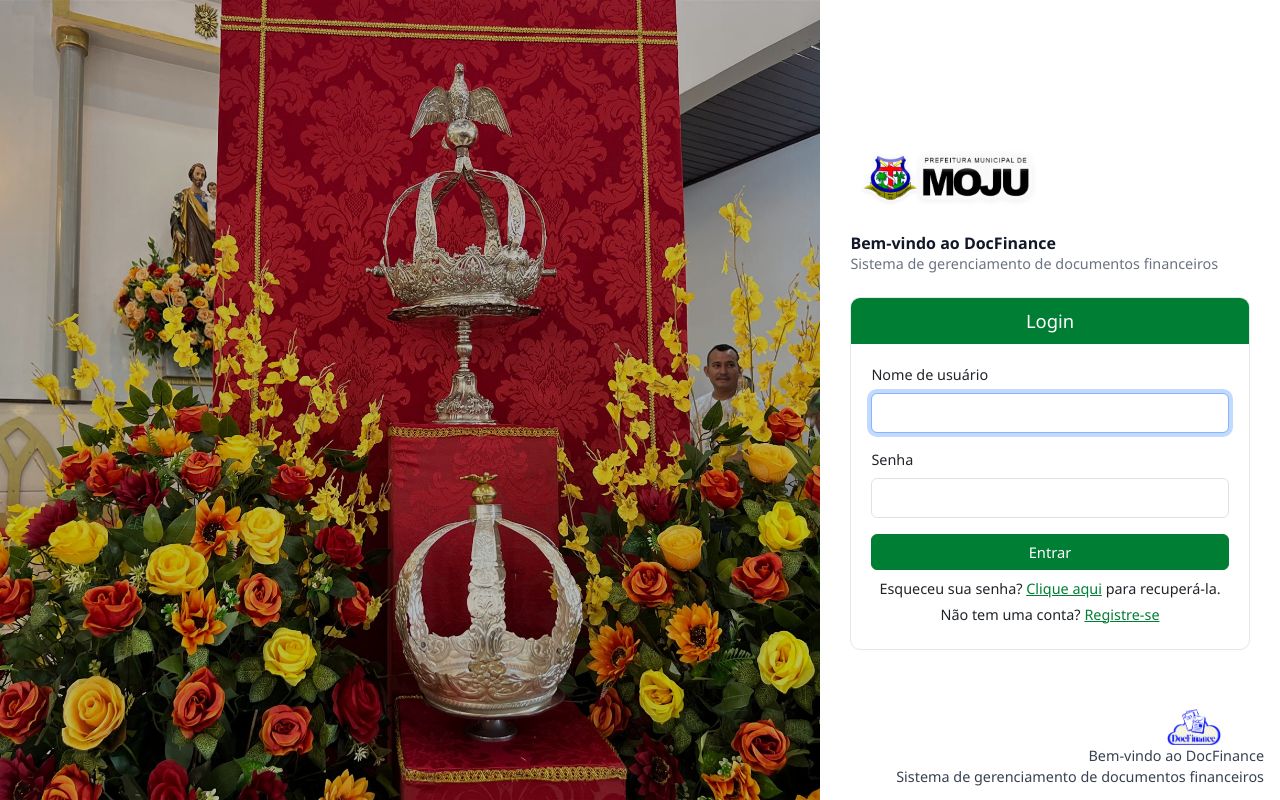
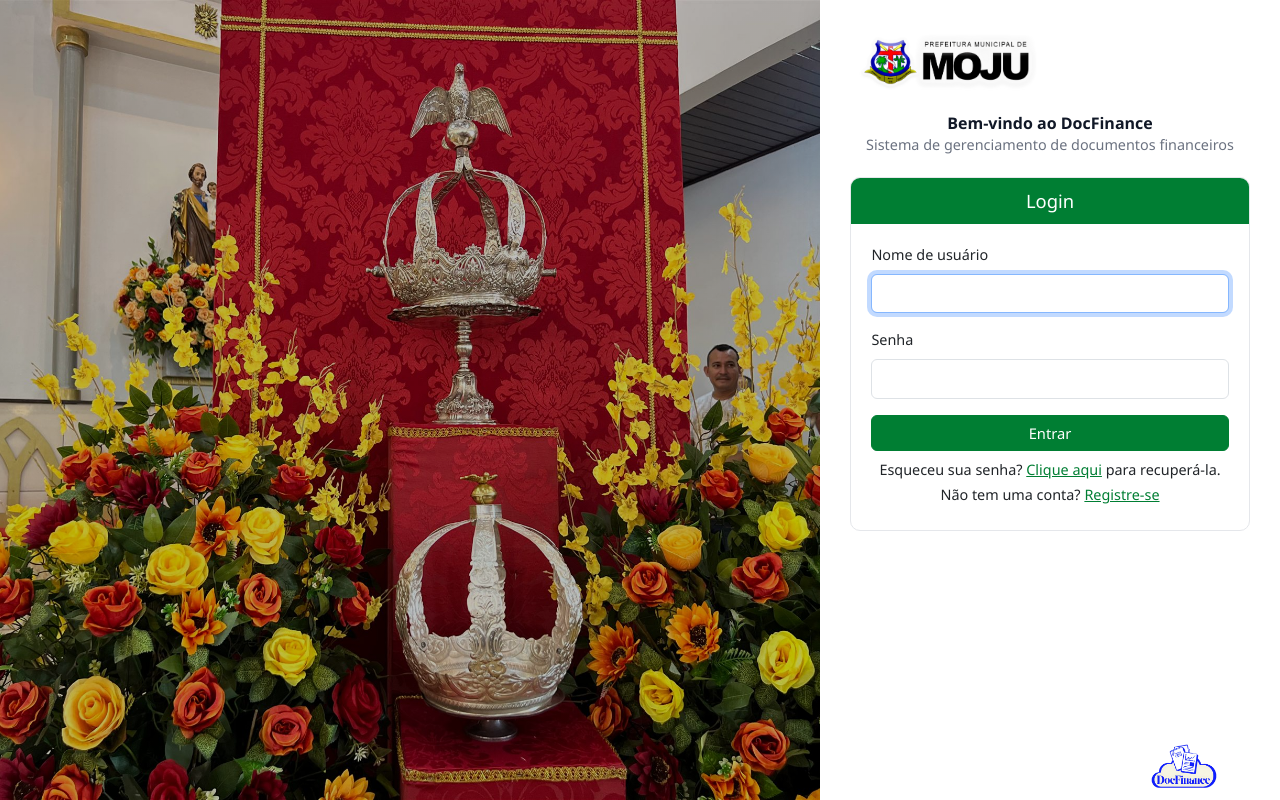
Before and after one commit to vpsmoju/docfinance, a Django app: page /login/ in a window 1280 px wide. Run offline with Django 5.2, Linux system fonts and the light colour scheme; parts of the project's set-up code (start-up, migrations or seed data) failed here and were passed over; some libraries are stand-ins or nearby versions.

Commit message:
style(login): logo superior mais ao topo, textos centralizados; remover textos do rodapo e aumentar logo DocFinance

```diff
--- a/usuarios/templates/usuarios/login.html
+++ b/usuarios/templates/usuarios/login.html
@@ -35,13 +35,13 @@
         }
         .image-overlay { position: absolute; inset: 0; background: linear-gradient(0deg, rgba(0,0,0,0.25), rgba(0,0,0,0.25)); }
 
-        .login-panel { flex: 0 0 460px; display: flex; flex-direction: column; align-items: flex-start; justify-content: center; gap: 10px; padding: 1.9rem; background: #fff; box-shadow: -4px 0 24px rgba(0,0,0,.05); position: relative; }
+        .login-panel { flex: 0 0 460px; display: flex; flex-direction: column; align-items: flex-start; justify-content: flex-start; gap: 10px; padding: 1.9rem; background: #fff; box-shadow: -4px 0 24px rgba(0,0,0,.05); position: relative; }
         .login-card { width: 100%; max-width: 440px; border-radius: 10px; overflow: hidden; border: 1px solid #e5e7eb; }
         .card-header { background-color: var(--brand); color: white; padding: 12px; text-align: center; }
         .card-body { padding: 20px; }
         .logo-prefeitura { height: 56px; object-fit: contain; filter: drop-shadow(0 1px 1px rgba(0,0,0,0.1)); }
-        .logo-top { display: flex; align-items: flex-start; justify-content: flex-start; width: 100%; margin-bottom: 12px; }
-        .welcome-text { width: 100%; text-align: left; margin: 6px 0 12px; }
+        .logo-top { display: flex; align-items: flex-start; justify-content: flex-start; width: 100%; margin: 4px 0 8px; }
+        .welcome-text { width: 100%; text-align: center; margin: 6px 0 12px; }
         .welcome-text .brand-title { font-size: 1rem; font-weight: 600; color: #111827; line-height: 1.2; }
         .welcome-text .brand-sub { font-size: .9rem; color: #6b7280; }
         .card-header h2 { font-size: 1.15rem; margin: 0; }
@@ -54,7 +54,7 @@
         /* Rodapé com logo e texto de boas-vindas (lado de fora do card) */
         .login-footer { position: absolute; right: 16px; bottom: 12px; display: flex; justify-content: flex-end; width: auto; }
         .login-footer .footer-content { text-align: right; color: #374151; }
-        .login-footer .brand-logo { height: 36px; object-fit: contain; display: inline-block; }
+        .login-footer .brand-logo { height: 44px; object-fit: contain; display: inline-block; }
         .btn-primary { background-color: var(--brand); border-color: var(--brand); }
         .btn-primary:hover { background-color: var(--brand-dark); border-color: var(--brand-dark); }
         a { color: var(--brand); }
@@ -135,9 +135,7 @@
             </div>
             <div class="login-footer">
                 <div class="footer-content">
-            <img class="brand-logo" src="{% static 'img/DocFinance3.png' %}" alt="DocFinance" width="140" height="36">
-                    <div class="brand-title">Bem-vindo ao DocFinance</div>
-                    <div class="brand-sub">Sistema de gerenciamento de documentos financeiros</div>
+                    <img class="brand-logo" src="{% static 'img/DocFinance3.png' %}" alt="DocFinance" width="160" height="44">
                 </div>
             </div>
         </div>
```
